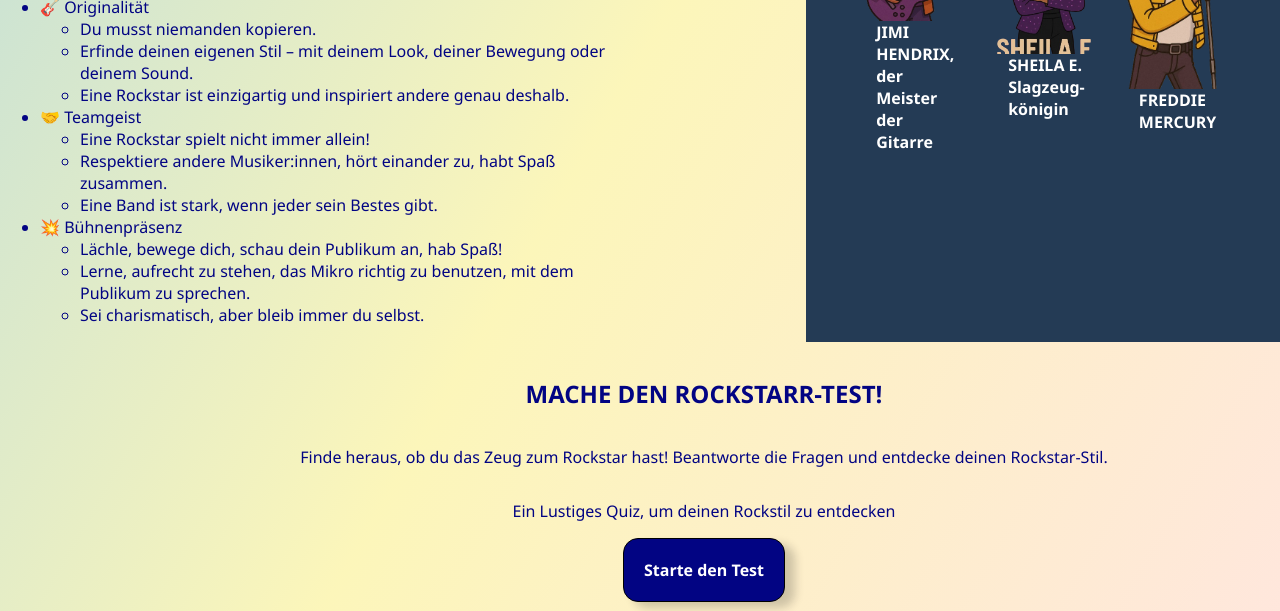
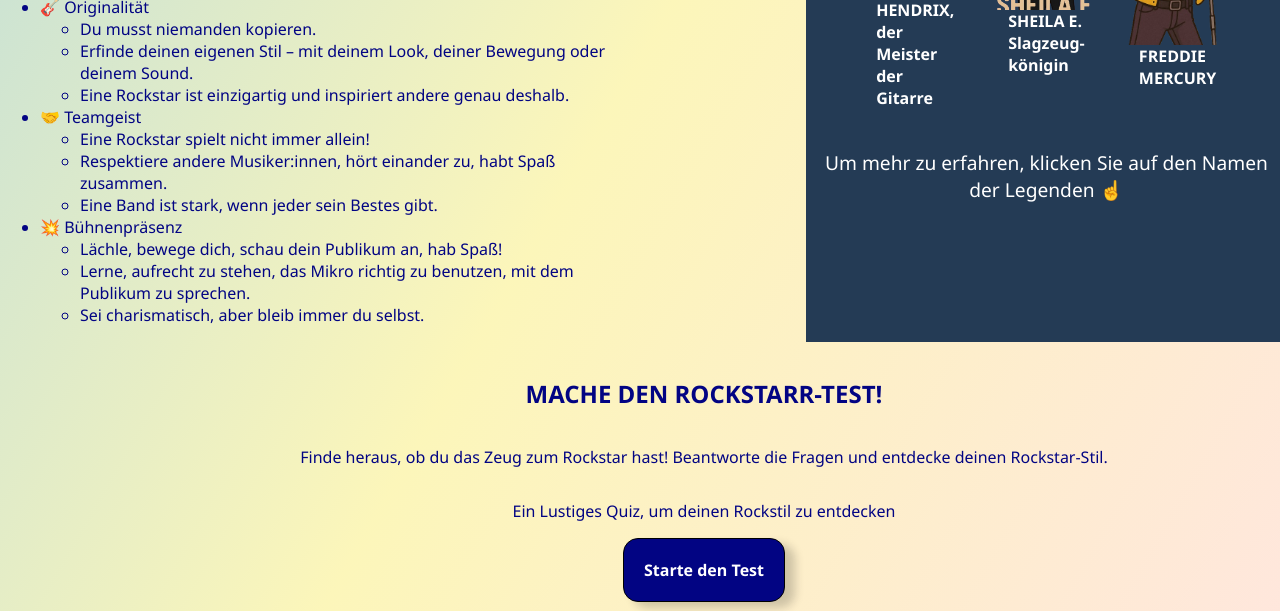
Before and after one commit to Val237/FinalVersion, a plain HTML site: page Rockstar.html in a window 1280 px wide. Shown: the part 1605-2216 px from the top of the page. Drawn offline with Linux system fonts and the light colour scheme.

Commit message:
Add informational text and style for legends section in Rockstar page

```diff
--- a/Rockstar.html
+++ b/Rockstar.html
@@ -197,6 +197,7 @@
         </figcaption>
       </figure>
     </div>
+    <p>Um mehr zu erfahren, klicken Sie auf den Namen der Legenden ☝️</p>
   </aside>
 
   <section class="rockquiz-page">
--- a/Stylesheet.css
+++ b/Stylesheet.css
@@ -670,6 +670,13 @@ h1 {
   gap: 5px; /* Abstand zwischen Elementen */
 }
 
+.rockstar-Legends p{
+  color: white; /* Weiße Schrift */
+  font-size: 1.2rem; /* Schriftgröße */
+  text-align: center; /* Zentriert */
+  margin-bottom: 10px; /* Abstand nach unten */
+}
+
 /* Container für Legenden: Zeilenweise, mit Abstand */
 .rockstar-legend-container {
   display: flex; /* Flexbox */
```
